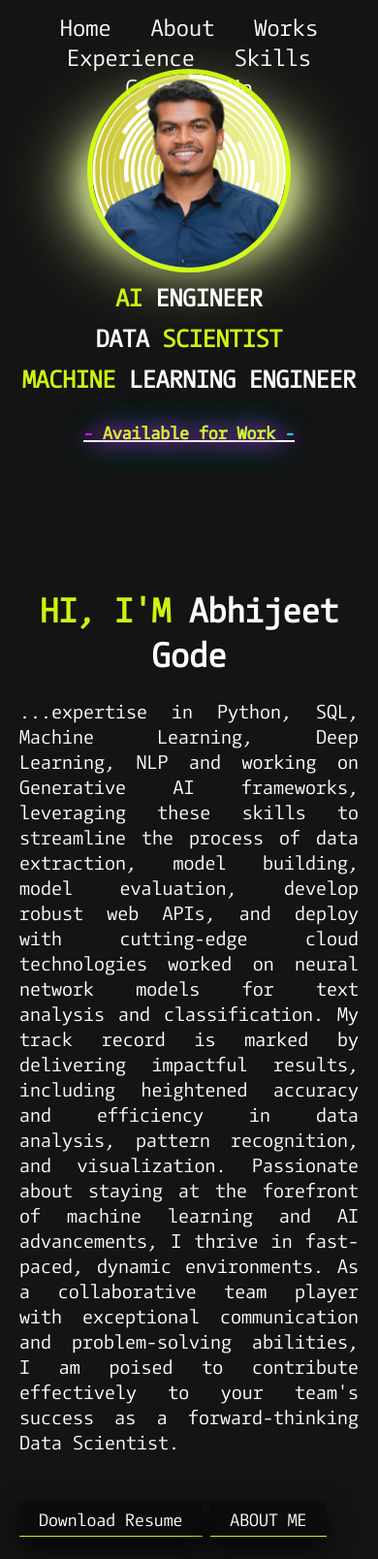
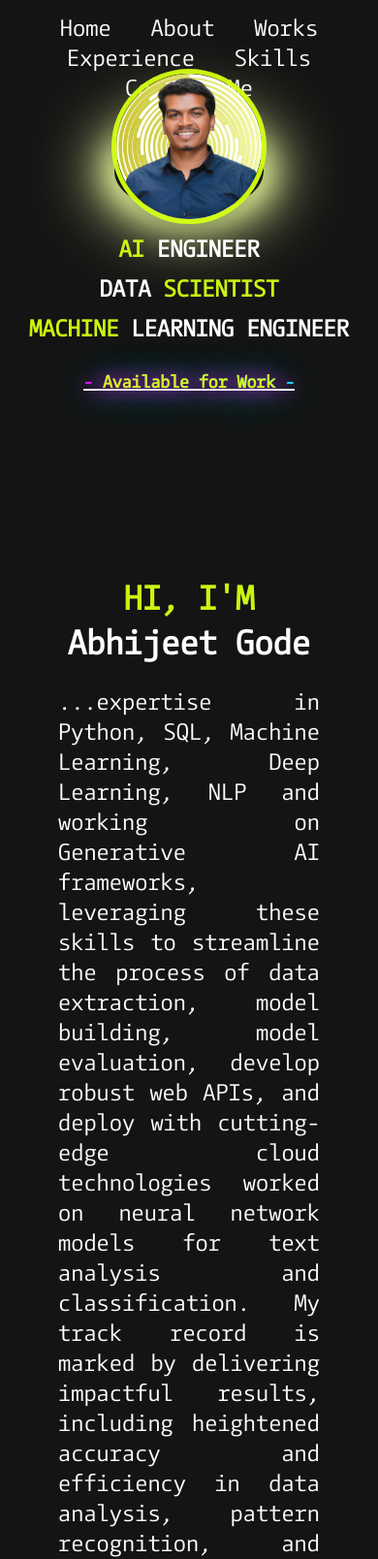
Before and after one commit to abhijeet-gode/Portfolio, a plain HTML site: page index.html in a window 390 px wide. Shown: the top 1608 px of the page at 97% size. Drawn offline with Linux system fonts and the light colour scheme; files whose address does not match are found by name.

Commit message:
Modified the content for edge device

```diff
--- a/css/index_styles.css
+++ b/css/index_styles.css
@@ -115,7 +115,7 @@ html {
 }
 
 .home-title h1 {
-    font-size: 40px;
+    font-size: 2.5rem;
     margin: 5px;
     font-weight: bold;
 }
@@ -192,7 +192,7 @@ html {
 }
 
 .about-section-container p {
-    font-size: 20px;
+    font-size: 1.5rem;
     margin-top: 22px;
     color: white;
     text-align: justify;
@@ -201,10 +201,10 @@ html {
 .button {
     display: inline-block;
     margin-top: 30px;
-    padding: 5px 20px;
+    padding: 1rem 2rem;
     color: white;
     text-decoration: none;
-    font-size: 18px;
+    font-size: 1.25rem;
     background-color: #0000006a;
     border-bottom: 1px solid #d3ff11f3;
     transition: background-color 0.3s, border-color 0.3s;
@@ -226,6 +226,7 @@ html {
 /* Smooth scroll effect */
 html {
     scroll-behavior: smooth;
+    overflow-x: hidden;
 }
 
 /* Selected work container styling */
@@ -378,13 +379,15 @@ html {
 
 .services-container {
     display: flex;
+    flex-wrap: wrap;
     justify-content: center;
     gap: 30px;
     margin-top: 50px;
 }
 
 .service-box {
-    width: 250px;
+    width: 100%;
+    max-width: 250px;
     height: 250px;
     display: flex;
     justify-content: center;
@@ -514,38 +517,32 @@ footer {
 }
 /* About me page Title Styling */
 
-@media (min-width: 1200px) {
+/* For very small devices (like small phones) */
+@media (max-width: 575px) {
+    .home-title h1 {
+        font-size: 1.5rem;
+    }
+    .home-title h3 {
+        font-size: 1.125rem;
+    }
     .photo-container img {
-        width: 350px;
-        height: 350px;
+        width: 150px;
+        height: 150px;
     }
 }
 
-@media (max-width: 1199px) and (min-width: 768px) {
+/* For tablets */
+@media (min-width: 576px) and (max-width: 768px) {
+    .photo-container img {
+        width: 200px;
+        height: 200px;
+    }
+}
+
+/* For larger phones */
+@media (min-width: 769px) and (max-width: 1024px) {
     .photo-container img {
         width: 250px;
         height: 250px;
     }
-    .home-title h1 {
-        font-size: 30px;
-    }
 }
-
-@media (max-width: 767px) {
-    .photo-container img {
-        width: 200px;
-        height: 200px;
-    }
-    .home-title h1 {
-        font-size: 25px;
-    }
-    .home-title h3 {
-        font-size: 18px;
-    }
-    .about-section-container {
-        padding: 20px;
-    }
-    .selected-work-title h1 {
-        font-size: 40px;
-    }
-}
```
